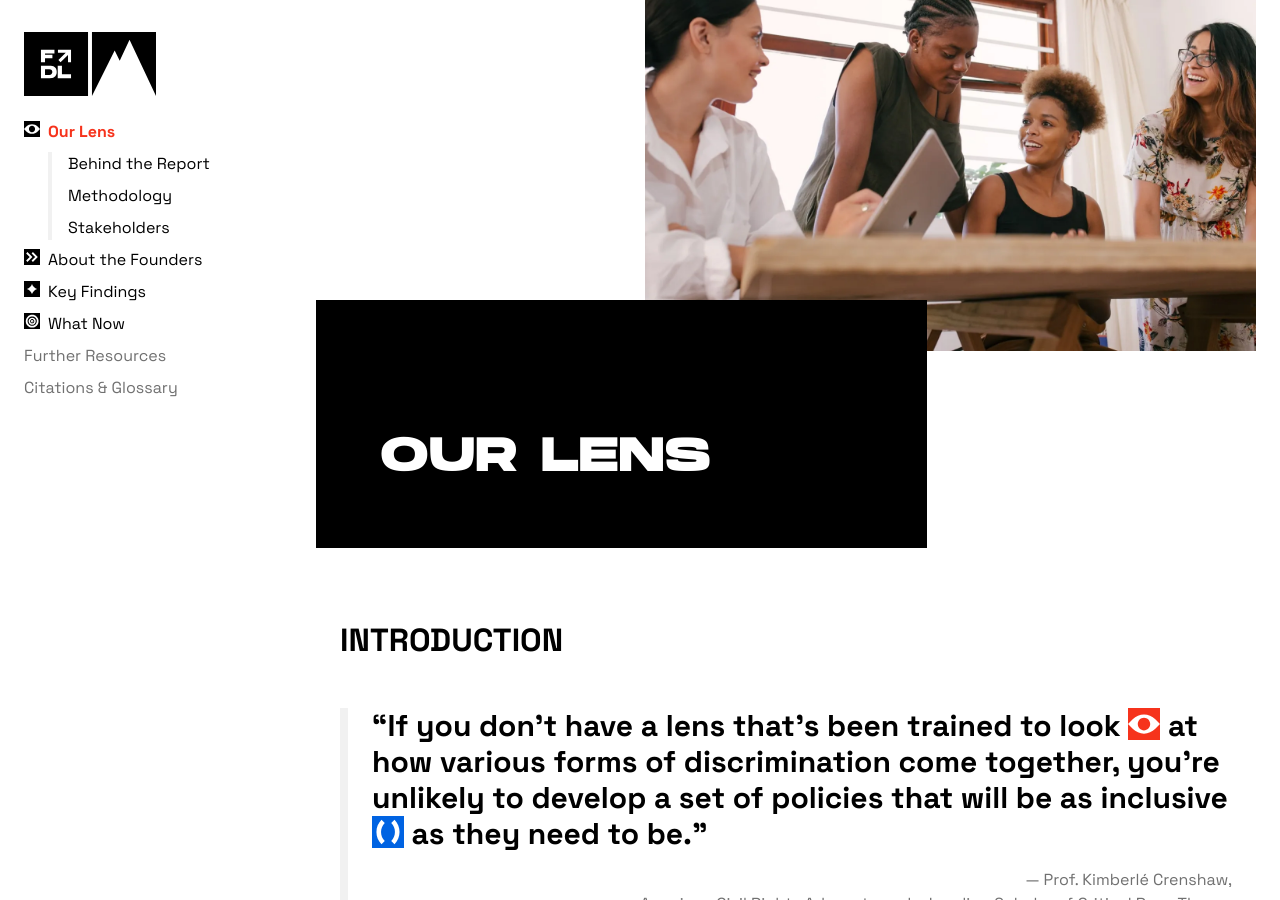
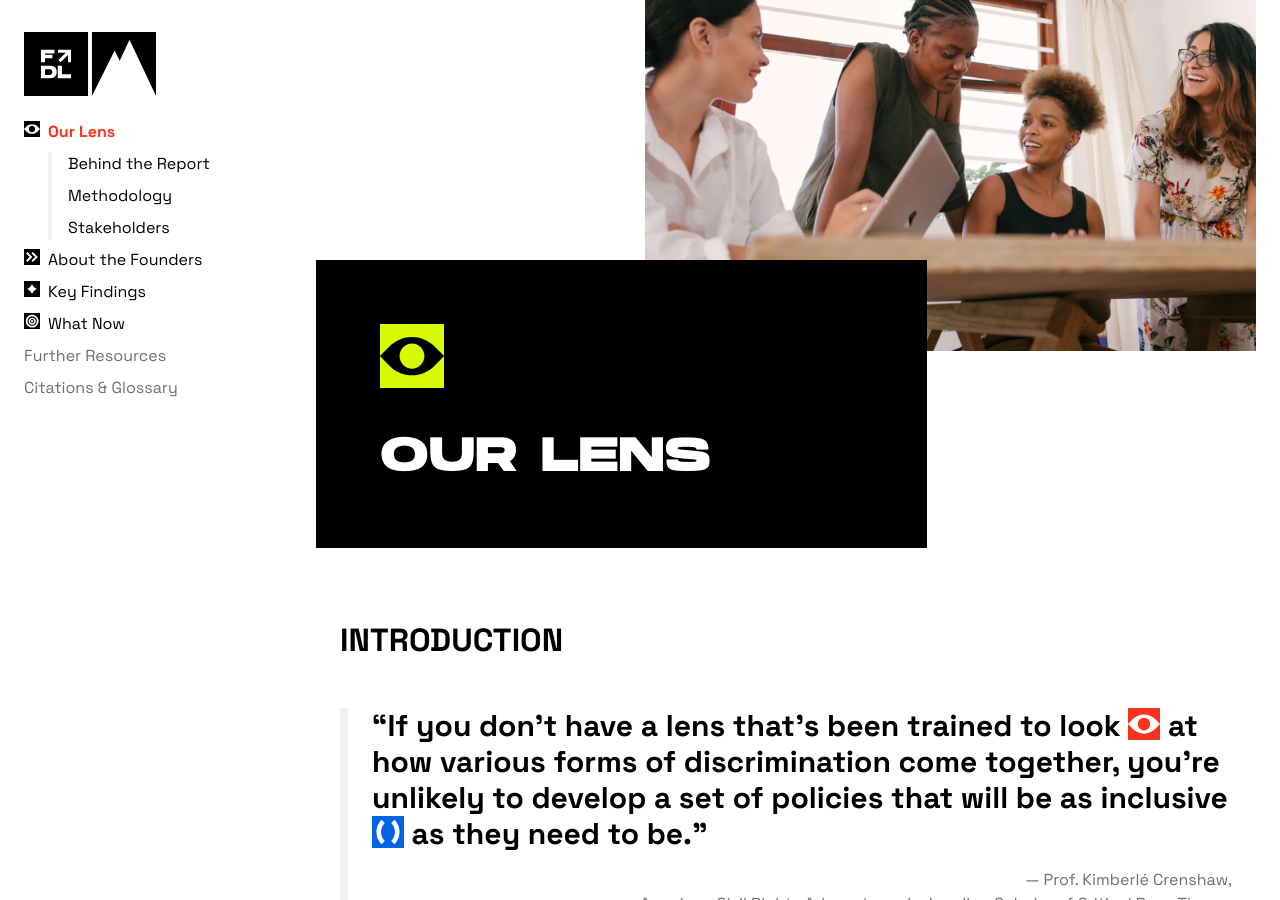
Before and after one commit to Founderland/Report, a Jekyll site: the page built from index.html, in a window 1280 px wide and 900 px high, scrolled down 891 px. Built offline with Jekyll 4.4.1, drawn with Linux system fonts in a browser that asks for light colours.

Commit message:
section wrapper symbol

```diff
--- a/_includes/section-1.html
+++ b/_includes/section-1.html
@@ -6,7 +6,7 @@
 <div class="section-head">
     <img src="assets/images/lens-min.webp" alt="A group of four women of color, talking and laughing around a conference table.">
     <div class="title-card">
-        <div class="bg-lime inline-block">
+        <div class="bg-lime symbol-wrapper">
             <i class="symbol Visibility black"></i>
         </div>
         <h1 class="mb-0">Our Lens</h1>
--- a/_includes/section-2.html
+++ b/_includes/section-2.html
@@ -6,7 +6,7 @@
 <div class="section-head">
     <img src="assets/images/founders-min.webp" alt="Two Women of Color, sitting on a sofa, disussing work on a laptop. Focus is on their hands. Faces are not visible">
     <div class="title-card">
-        <div class="bg-lime w-16 h-16 inline-block">
+        <div class="bg-lime symbol-wrapper">
             <i class="symbol Forward black"></i>
         </div>
         <h1 class="mb-0">Making of a Founder</h1>
--- a/_includes/section-3.html
+++ b/_includes/section-3.html
@@ -6,7 +6,7 @@
 <div class="section-head">
     <img src="assets/images/findings-min.webp" alt="Two Women of Color, sitting on a sofa, disussing work on a laptop.">
     <div class="title-card">
-        <div class="bg-lime w-16 h-16 inline-block">
+        <div class="bg-lime symbol-wrapper">
             <i class="symbol Emerging black"></i>
         </div>
         <h1 class="mb-0">Key Findings</h1>
--- a/_includes/section-4.html
+++ b/_includes/section-4.html
@@ -6,7 +6,7 @@
 <div class="section-head">
     <img src="assets/images/next-min.webp" alt="A Women of Color, working on her laptop.">
     <div class="title-card">
-        <div class="bg-lime w-16 h-16 inline-block">
+        <div class="bg-lime symbol-wrapper">
             <i class="symbol Goals black"></i>
         </div>
         <h1 class="mb-0">Implications</h1>
```
